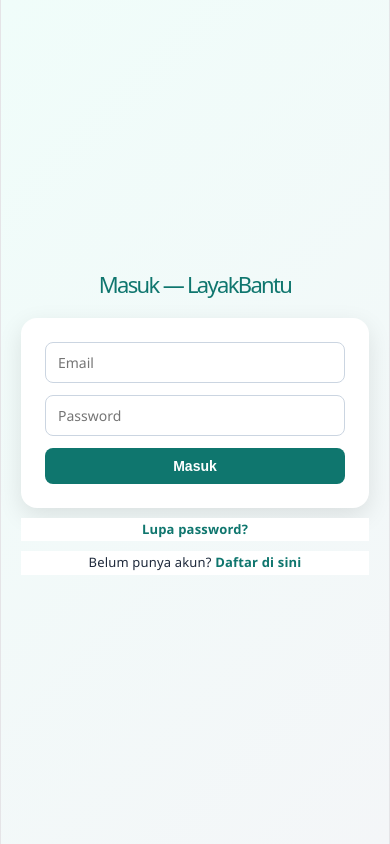
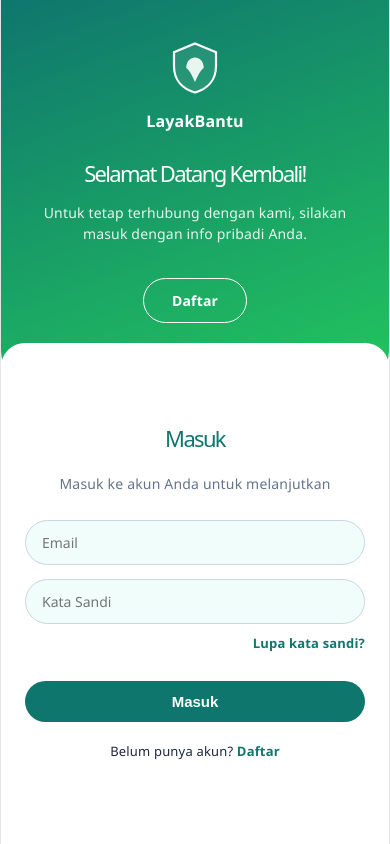
Before and after one commit to David0405-unk/layakbantu, a React (Vite) app: page /login in a window 390 px wide. Built offline with nearby package versions, Linux system fonts and the light colour scheme.

Commit message:
update login dan register tampilan

```diff
--- a/src/App.css
+++ b/src/App.css
@@ -26,31 +26,53 @@
 .error { color: #dc2626; font-size: 14px; margin: 4px 0; }
 .success-msg { color: #16a34a; font-size: 14px; margin: 4px 0; }
 
-/* ===== AUTH PAGES (Login/Register/Forgot/Reset) ===== */
-.login-page, .register-page {
-  min-height: 100vh; display: flex; flex-direction: column;
-  align-items: center; justify-content: center; padding: 20px;
+/* ===== AUTH PAGES (split-screen: Login/Register/Forgot/Reset) ===== */
+.auth-page {
+  min-height: 100vh; display: flex; align-items: center; justify-content: center;
+  padding: 24px; background: #eef2f0;
 }
-.login-page > *, .register-page > * { width: 100%; max-width: 420px; }
-.login-page h1, .register-page h1,
-.login-page form, .register-page form,
-.login-page p, .register-page p {
-  background: white; text-align: center;
+.auth-card {
+  display: flex; max-width: 900px; width: 100%; min-height: 520px;
+  background: white; border-radius: 20px; overflow: hidden;
+  box-shadow: 0 12px 32px rgba(0,0,0,0.12);
 }
-.login-page, .register-page {
-  background: linear-gradient(135deg, #f0fdfa, #f4f6f8);
+.auth-left {
+  flex: 0 0 42%; background: linear-gradient(160deg, #0f766e, #22c55e);
+  color: white; padding: 48px 36px; display: flex; flex-direction: column;
+  align-items: flex-start; justify-content: center; gap: 6px;
 }
-.login-page form, .register-page form {
-  display: flex; flex-direction: column; gap: 12px;
-  background: white; padding: 36px; border-radius: 16px;
-  box-shadow: 0 8px 24px rgba(0,0,0,0.1);
+.auth-shield { width: 56px; height: 56px; margin-bottom: 8px; }
+.auth-brand { font-size: 16px; font-weight: 700; margin-bottom: 20px; }
+.auth-welcome { color: white; font-size: 26px; margin: 0 0 8px; }
+.auth-tagline { font-size: 14px; opacity: 0.9; margin: 0 0 28px; line-height: 1.5; }
+.btn-outline-white {
+  background: transparent; border: 1.5px solid white; color: white;
+  padding: 10px 28px; border-radius: 999px; font-weight: 600; font-size: 14px;
 }
-.login-page h1, .register-page h1 {
-  background: transparent; text-align: center; max-width: 420px; width: 100%;
+.btn-outline-white:hover { background: rgba(255,255,255,0.12); text-decoration: none; }
+
+.auth-right { flex: 1; padding: 48px 40px; display: flex; flex-direction: column; justify-content: center; }
+.auth-right h1 { text-align: left; }
+.auth-subtitle { color: #64748b; font-size: 14px; margin: 0 0 24px; }
+.auth-right form { display: flex; flex-direction: column; gap: 14px; }
+.auth-right input { background: #f0fdfa; border: 1px solid #cbd5e1; padding: 12px 16px; border-radius: 999px; }
+.auth-link-line { text-align: right; font-size: 13px; margin: -6px 0 4px; }
+.auth-right button { border-radius: 999px; padding: 12px; margin-top: 8px; font-size: 15px; }
+.switch-auth { text-align: left; margin-top: 18px; font-size: 13px; }
+
+/* Login sederhana untuk halaman ForgotPassword/ResetPassword yang masih pakai .login-page */
+.login-page {
+  min-height: 100vh; display: flex; flex-direction: column; align-items: center; justify-content: center;
+  padding: 20px; background: #eef2f0;
 }
-.switch-auth { text-align: center; font-size: 13px; margin: 10px 0 0; max-width: 420px; width: 100%; }
+.login-page > * { width: 100%; max-width: 420px; }
+.login-page form {
+  display: flex; flex-direction: column; gap: 12px; background: white;
+  padding: 36px; border-radius: 16px; box-shadow: 0 8px 24px rgba(0,0,0,0.1);
+}
+.login-page h1 { text-align: center; }
 
-/* ===== TOPBAR ===== */
+/* ===== TOPBAR (dashboard warga & admin) ===== */
 .app-shell { min-height: 100vh; display: flex; flex-direction: column; }
 .topbar {
   background: white; border-bottom: 1px solid #e2e8f0;
@@ -115,7 +137,11 @@
 .form-pengajuan-page form, .form-penyaluran-page form { display: flex; flex-direction: column; gap: 4px; }
 
 /* ===== DETAIL / STATUS CARDS ===== */
-.detail-card, .skor-card, .status-akhir { background: white; padding: 20px 24px; border-radius: 12px; box-shadow: 0 4px 12px rgba(0,0,0,0.08); margin-bottom: 16px; max-width: 700px; margin-left: auto; margin-right: auto; }
+.detail-card, .skor-card, .status-akhir {
+  background: white; padding: 20px 24px; border-radius: 12px;
+  box-shadow: 0 4px 12px rgba(0,0,0,0.08); margin-bottom: 16px;
+  max-width: 700px; margin-left: auto; margin-right: auto;
+}
 .skor-card ul { padding-left: 20px; }
 .actions { display: flex; gap: 10px; margin-top: 12px; flex-wrap: wrap; }
 .actions button:nth-child(1) { background: #16a34a; }
@@ -140,5 +166,13 @@
   .main-content { padding: 16px; }
   .topbar { padding: 12px 16px; }
   h1 { font-size: 22px; }
-  .login-page form, .register-page form { padding: 24px; }
+  .login-page form { padding: 24px; }
+
+  .auth-page { padding: 0; align-items: flex-start; background: #0f766e; }
+  .auth-card { flex-direction: column; border-radius: 0; min-height: 100vh; box-shadow: none; }
+  .auth-left { flex: none; border-radius: 0 0 32px 32px; padding: 40px 24px 60px; align-items: center; text-align: center; }
+  .auth-welcome { font-size: 22px; }
+  .auth-right { margin-top: -40px; background: white; border-radius: 24px 24px 0 0; padding: 32px 24px; flex: 1; }
+  .auth-right h1, .auth-subtitle, .switch-auth { text-align: center; }
+  .auth-right form { align-items: stretch; }
 }
--- a/src/pages/Login.jsx
+++ b/src/pages/Login.jsx
@@ -1,7 +1,6 @@
 import { useState } from 'react';
-import { useNavigate } from 'react-router-dom';
+import { useNavigate, Link } from 'react-router-dom';
 import { supabase } from '../lib/supabaseClient';
-import { Link } from 'react-router-dom';
 
 function Login() {
   const [email, setEmail] = useState('');
@@ -12,32 +11,39 @@
   const handleLogin = async (e) => {
     e.preventDefault();
     setError('');
-
     const { data, error } = await supabase.auth.signInWithPassword({ email, password });
-
-    if (error) {
-      setError(error.message);
-      return;
-    }
-
+    if (error) { setError(error.message); return; }
     const role = data.user.user_metadata?.role;
     navigate(role === 'admin' ? '/admin' : '/dashboard');
   };
 
   return (
-    <div className="login-page">
-      <h1>Masuk — LayakBantu</h1>
-      <form onSubmit={handleLogin}>
-        <input type="email" placeholder="Email" value={email} onChange={(e) => setEmail(e.target.value)} required />
-        <input type="password" placeholder="Password" value={password} onChange={(e) => setPassword(e.target.value)} required />
-        {error && <p className="error">{error}</p>}
-        <button type="submit">Masuk</button>
-      </form>
-      <p className="switch-auth">
-      <Link to="/forgot-password">Lupa password?</Link>
-      </p>
-      <p className="switch-auth">Belum punya akun? <Link to="/register">Daftar di sini</Link></p>
+    <div className="auth-page">
+      <div className="auth-card">
+        <div className="auth-left">
+          <svg className="auth-shield" viewBox="0 0 64 64" fill="none">
+            <path d="M32 4 L56 14 V30 C56 46 46 56 32 60 C18 56 8 46 8 30 V14 Z" stroke="white" strokeWidth="2.5" fill="rgba(255,255,255,0.08)"/>
+            <path d="M22 32 C22 24 27 20 32 20 C37 20 42 24 42 32 C38 34 34 44 32 48 C30 44 26 34 22 32 Z" fill="white" opacity="0.9"/>
+          </svg>
+          <div className="auth-brand">LayakBantu</div>
+          <h1 className="auth-welcome">Selamat Datang Kembali!</h1>
+          <p className="auth-tagline">Untuk tetap terhubung dengan kami, silakan masuk dengan info pribadi Anda.</p>
+          <Link to="/register" className="btn-outline-white">Daftar</Link>
+        </div>
 
+        <div className="auth-right">
+          <h1>Masuk</h1>
+          <p className="auth-subtitle">Masuk ke akun Anda untuk melanjutkan</p>
+          <form onSubmit={handleLogin}>
+            <input type="email" placeholder="Email" value={email} onChange={(e) => setEmail(e.target.value)} required />
+            <input type="password" placeholder="Kata Sandi" value={password} onChange={(e) => setPassword(e.target.value)} required />
+            <p className="auth-link-line"><Link to="/forgot-password">Lupa kata sandi?</Link></p>
+            {error && <p className="error">{error}</p>}
+            <button type="submit">Masuk</button>
+          </form>
+          <p className="switch-auth">Belum punya akun? <Link to="/register">Daftar</Link></p>
+        </div>
+      </div>
     </div>
   );
 }
--- a/src/pages/Register.jsx
+++ b/src/pages/Register.jsx
@@ -13,25 +13,29 @@
   const handleRegister = async (e) => {
     e.preventDefault();
     setError('');
-
-    if (password !== konfirmasi) {
-      setError('Password dan konfirmasi password tidak cocok.');
-      return;
-    }
-
-    const { error } = await supabase.auth.signUp({
-      email,
-      password,
-      options: { data: { nama, role: 'warga' } }
-    });
-
+    if (password !== konfirmasi) { setError('Password dan konfirmasi tidak cocok.'); return; }
+    const { error } = await supabase.auth.signUp({ email, password, options: { data: { nama, role: 'warga' } } });
     if (error) setError(error.message);
     else navigate('/login');
   };
 
   return (
-    <div className="register-page">
-      <h1>Daftar Akun — LayakBantu</h1>
+    <div className="auth-page">
+      <div className="auth-card">
+        <div className="auth-left">
+          <svg className="auth-shield" viewBox="0 0 64 64" fill="none">
+            <path d="M32 4 L56 14 V30 C56 46 46 56 32 60 C18 56 8 46 8 30 V14 Z" stroke="white" strokeWidth="2.5" fill="rgba(255,255,255,0.08)"/>
+            <path d="M22 32 C22 24 27 20 32 20 C37 20 42 24 42 32 C38 34 34 44 32 48 C30 44 26 34 22 32 Z" fill="white" opacity="0.9"/>
+          </svg>
+          <div className="auth-brand">LayakBantu</div>
+          <h1 className="auth-welcome">Bergabung Bersama Kami</h1>
+          <p className="auth-tagline">Daftar untuk mulai mengajukan dan memantau bantuan sosial Anda.</p>
+          <Link to="/login" className="btn-outline-white">Masuk</Link>
+        </div>
+
+        <div className="auth-right">
+          <h1>Daftar Akun</h1>
+          <p className="auth-subtitle">Lengkapi data untuk membuat akun baru</p>
           <form onSubmit={handleRegister}>
             <input type="text" placeholder="Nama Lengkap" value={nama} onChange={(e) => setNama(e.target.value)} required />
             <input type="email" placeholder="Email" value={email} onChange={(e) => setEmail(e.target.value)} required />
@@ -40,7 +44,9 @@
             {error && <p className="error">{error}</p>}
             <button type="submit">Daftar</button>
           </form>
-      <p className="switch-auth">Sudah punya akun? <Link to="/login">Masuk di sini</Link></p>
+          <p className="switch-auth">Sudah punya akun? <Link to="/login">Masuk</Link></p>
+        </div>
+      </div>
     </div>
   );
 }
```
Lines whose indentation alone changed are shown as unchanged.
